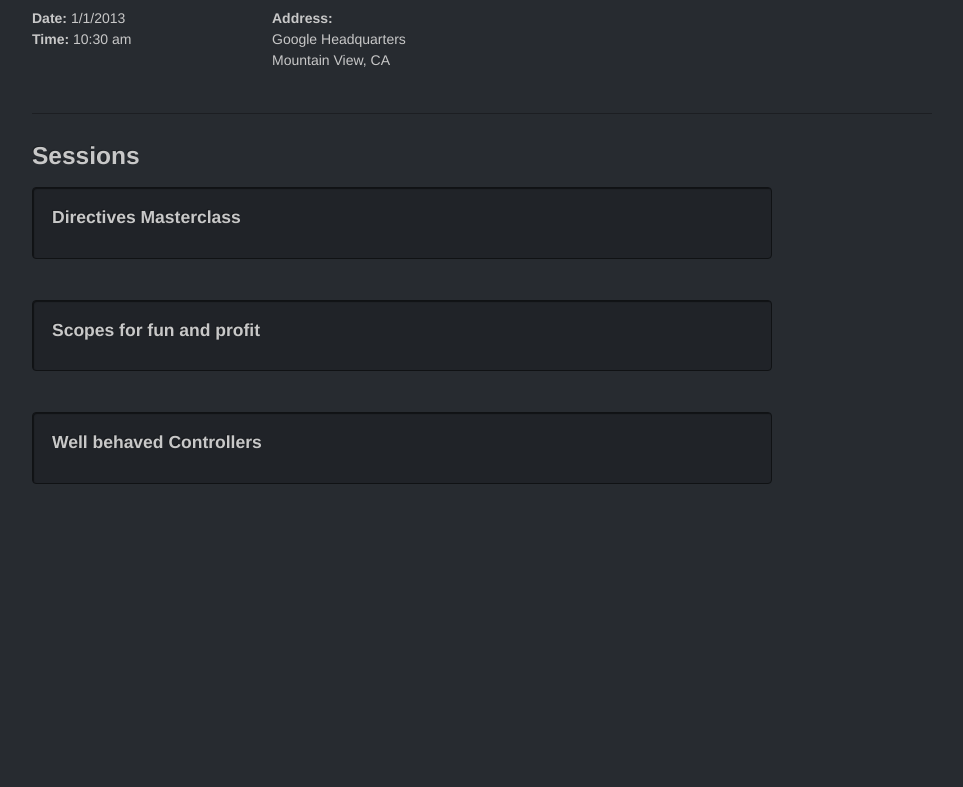
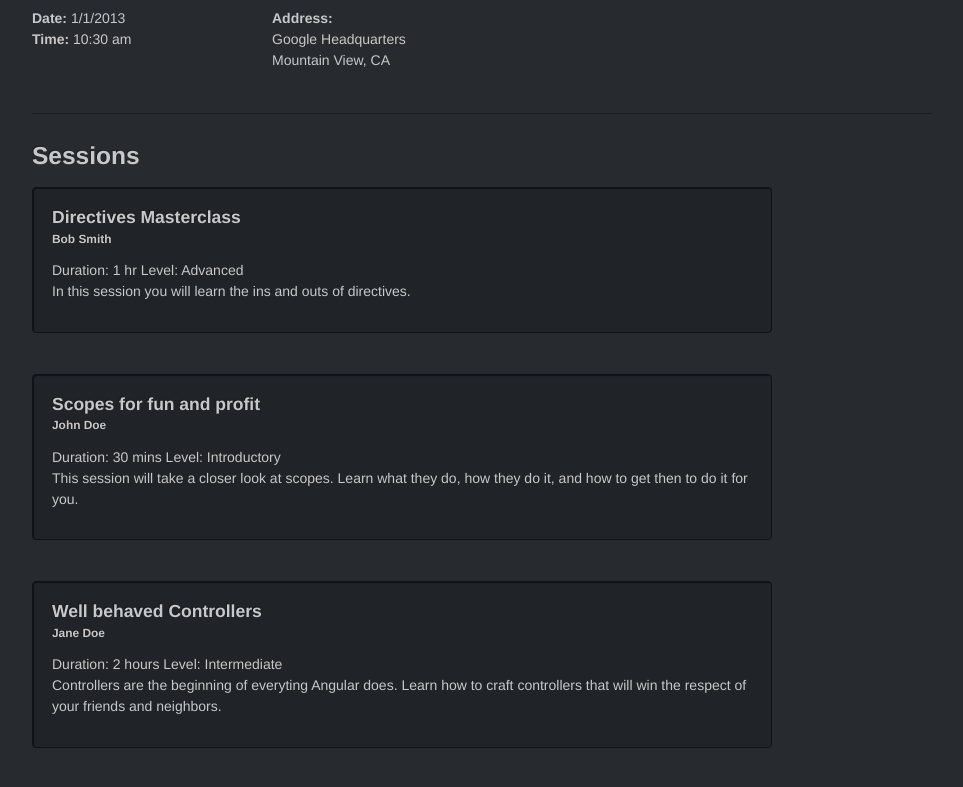
Before and after one commit to stevewitman/angular-DemoApp0, a website: page app/EventDetails.html in a window 1280 px wide. Shown: the part 351-1138 px from the top of the page, without its empty margins (158-1121 px from the left). Before the commit the page ends 886 px from the top, so only its background shows below. Drawn offline with Linux system fonts and the light colour scheme.

Commit message:
end of Demo Displaying Repeating information

```diff
--- a/app/EventDetails.html
+++ b/app/EventDetails.html
@@ -43,6 +43,10 @@
         <div class="row session">
           <div class="well span9">
             <h4 class="well-title">{{session.name}}</h4>
+            <h6 style="margin-top:-10px;">{{session.creatorName}}</h6>
+            <span>Duration: {{session.duration}}</span>
+            <span>Level: {{session.level}}</span>
+            <p>{{session.abstract}}</p>
           </div>
         </div>
       </li>
--- a/app/js/controllers/EventController.js
+++ b/app/js/controllers/EventController.js
@@ -14,13 +14,25 @@ eventsApp.controller('EventController',
       imageUrl: '/img/angularjs-logo.png',
       sessions: [
         {
-          name: 'Directives Masterclass'
+          name: 'Directives Masterclass',
+          creatorName: 'Bob Smith',
+          duration: '1 hr',
+          level: 'Advanced',
+          abstract: 'In this session you will learn the ins and outs of directives.'
         },
         {
-          name: 'Scopes for fun and profit'
+          name: 'Scopes for fun and profit',
+          creatorName: 'John Doe',
+          duration: '30 mins',
+          level: 'Introductory',
+          abstract: 'This session will take a closer look at scopes. Learn what they do, how they do it, and how to get then to do it for you.'
         },
         {
-          name: 'Well behaved Controllers'
+          name: 'Well behaved Controllers',
+          creatorName: 'Jane Doe',
+          duration: '2 hours',
+          level: 'Intermediate',
+          abstract: 'Controllers are the beginning of everyting Angular does. Learn how to craft controllers that will win the respect of your friends and neighbors.'
         }
       ]
     }
```
